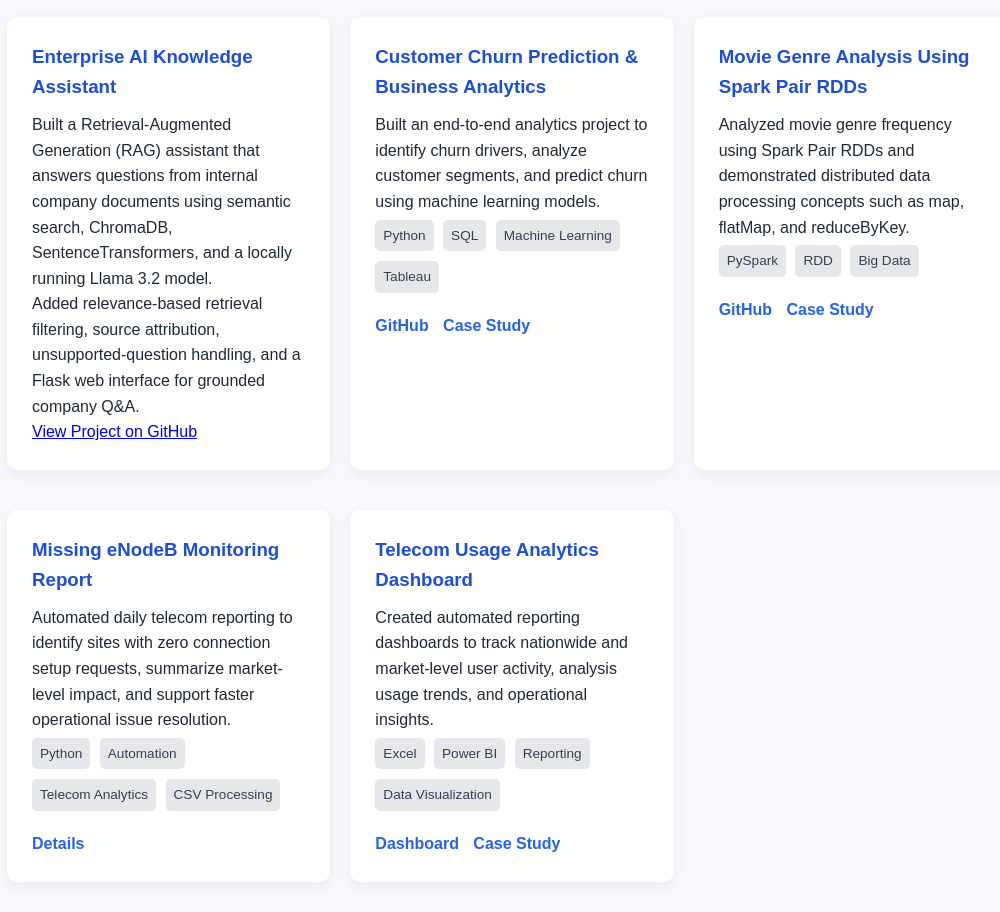
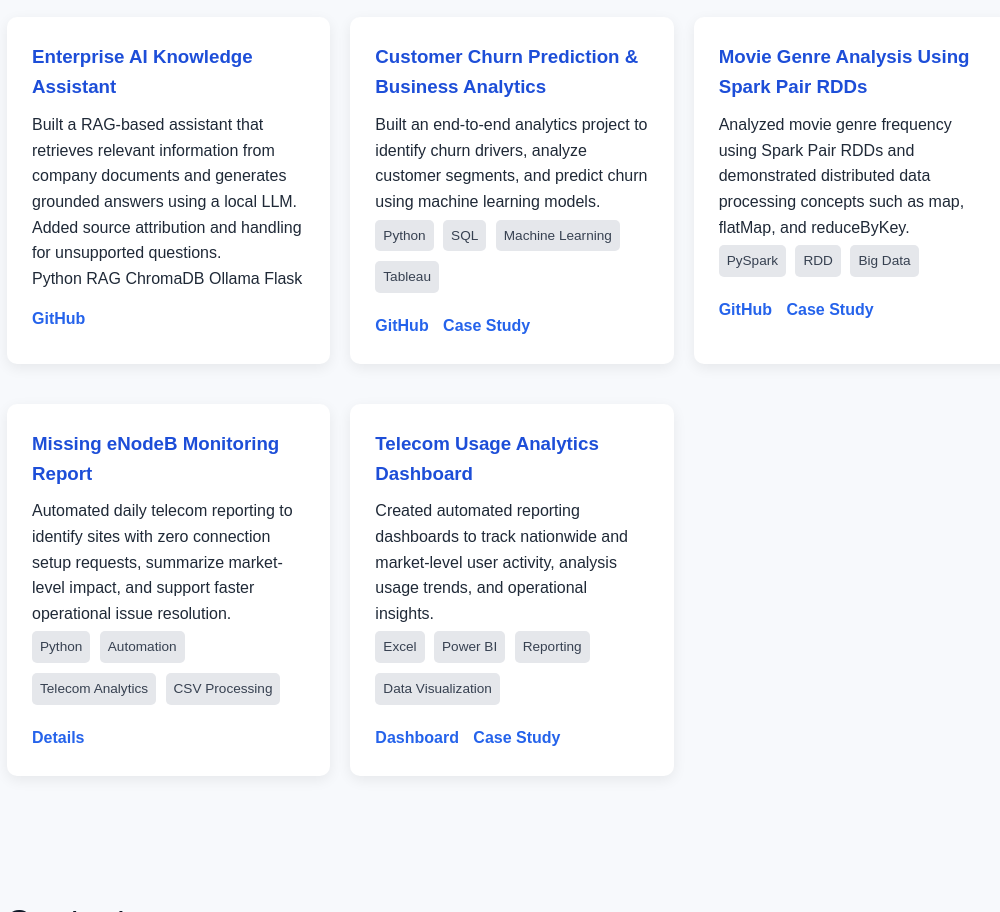
Before and after one commit to SG29uofa/SG29uofa.github.io, a plain HTML site: page index.html in a window 1280 px wide. Shown: the part 1220-2132 px from the top of the page, without its empty margins (128-1128 px from the left). Drawn offline with Linux system fonts and the light colour scheme.

Commit message:
Improve Enterprise AI project card

```diff
--- a/index.html
+++ b/index.html
@@ -199,21 +199,23 @@
     <h3>Enterprise AI Knowledge Assistant</h3>
 
     <p>
-        Built a Retrieval-Augmented Generation (RAG) assistant that answers
-        questions from internal company documents using semantic search,
-        ChromaDB, SentenceTransformers, and a locally running Llama 3.2 model.
+        Built a RAG-based assistant that retrieves relevant information from
+        company documents and generates grounded answers using a local LLM.
+        Added source attribution and handling for unsupported questions.
     </p>
 
-    <p>
-        Added relevance-based retrieval filtering, source attribution,
-        unsupported-question handling, and a Flask web interface for grounded
-        company Q&A.
-    </p>
+    <div class="tags">
+        <span>Python</span>
+        <span>RAG</span>
+        <span>ChromaDB</span>
+        <span>Ollama</span>
+        <span>Flask</span>
+    </div>
 
-    <a href="https://github.com/SG29uofa/enterprise-ai-knowledge-assistant"
-       target="_blank">
-        View Project on GitHub
-    </a>
+    <div class="project-links">
+        <a href="https://github.com/SG29uofa/enterprise-ai-knowledge-assistant"
+           target="_blank">GitHub</a>
+    </div>
 </div>
       <div class="project-card">
         <h3>Customer Churn Prediction & Business Analytics</h3>
```
